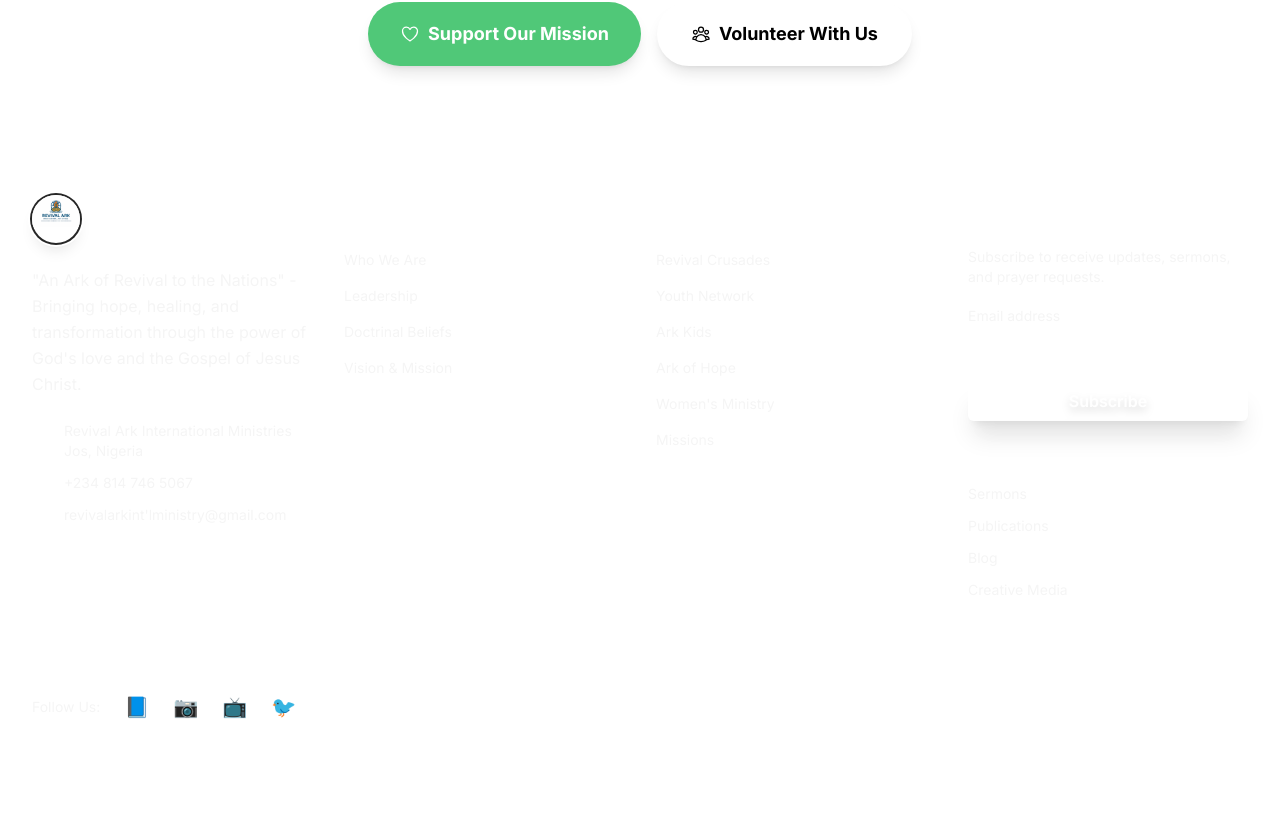
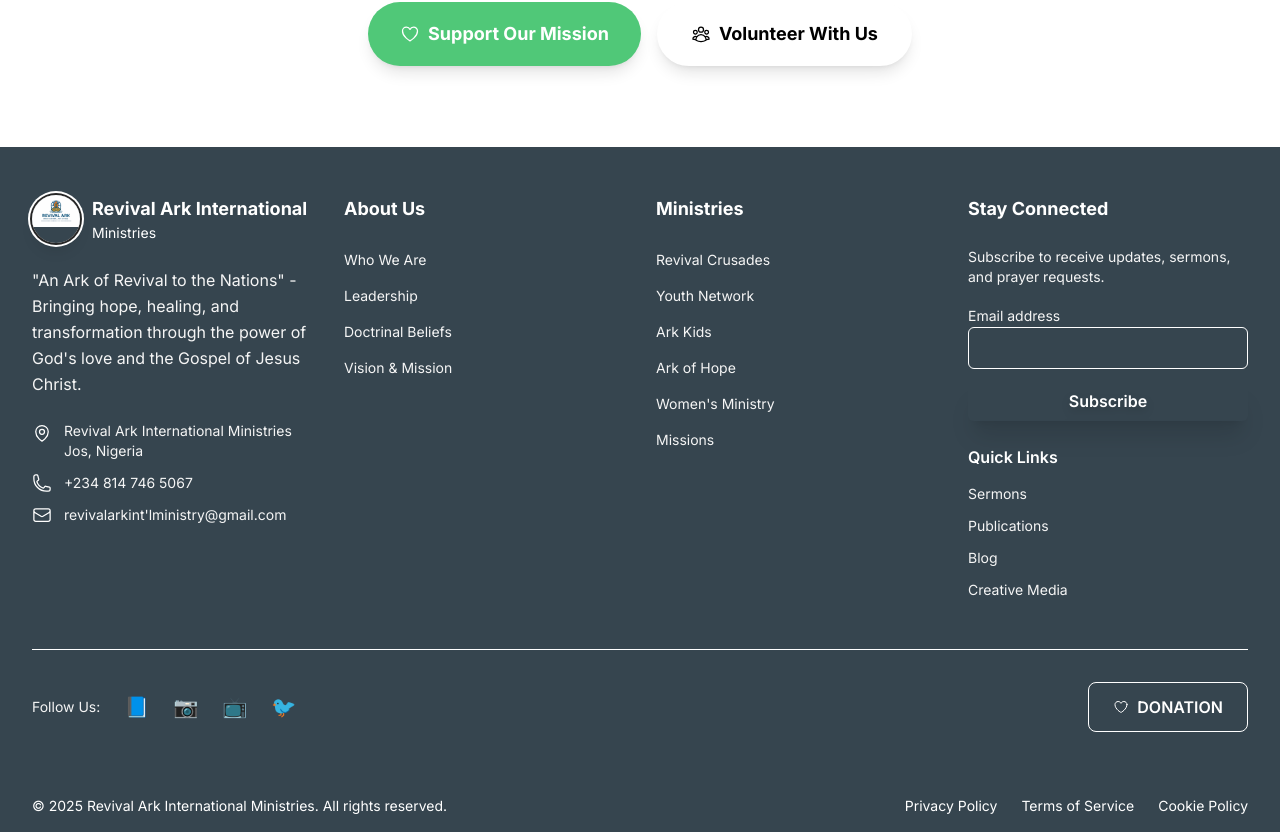
Before and after one commit to zortojnr/revival-ark-int-ministries, a Next.js app: page / in a window 1280 px wide. Shown: the part 5701-6533 px from the top of the page. Built offline with nearby package versions, Linux system fonts and the light colour scheme.

Commit message:
Footer: enforce charcoal grey background with explicit hex fallback alongside secondary-800; no layout changes

```diff
--- a/src/app/ministries/youth-ministry/page.tsx
+++ b/src/app/ministries/youth-ministry/page.tsx
@@ -110,13 +110,14 @@
       <div className="min-h-screen bg-gradient-to-br from-primary-50 to-secondary-50">
         {/* Hero Section */}
         <section className="relative bg-gradient-to-r from-primary-600 to-secondary-600 text-white py-20">
-          {/* Mobile-only background image with overlay */}
+          {/* Mobile-only background image with primary overlay */}
           <div
             className="absolute inset-0 bg-cover bg-center bg-no-repeat sm:hidden"
             style={{ backgroundImage: "url('/images/logo.jpg')" }}
           />
-          <div className="absolute inset-0 bg-black/50 sm:hidden" />
-          <div className="absolute inset-0 bg-black/20"></div>
+          <div className="absolute inset-0 bg-primary-900/60 sm:hidden" />
+          {/* Desktop/tablet subtle overlay */}
+          <div className="absolute inset-0 bg-black/20 hidden sm:block"></div>
           <div className="relative max-w-7xl mx-auto px-4 sm:px-6 lg:px-8">
             <div className="grid md:grid-cols-2 gap-16 items-center">
               <div>
--- a/src/components/layout/Footer.tsx
+++ b/src/components/layout/Footer.tsx
@@ -106,7 +106,7 @@
   };
 
   return (
-    <footer className="bg-secondary-800 text-white border-t border-secondary-700">
+    <footer className="bg-secondary-800 bg-[#36454F] text-white border-t border-secondary-700">
       {/* Main Footer Content */}
       <div className="max-w-7xl mx-auto px-4 sm:px-6 lg:px-8 py-12">
         <div className="grid grid-cols-1 md:grid-cols-2 lg:grid-cols-4 gap-8">
@@ -282,7 +282,7 @@
       </div>
 
       {/* Bottom Bar */}
-      <div className="bg-secondary-800 py-4">
+      <div className="bg-secondary-800 bg-[#36454F] py-4">
         <div className="max-w-7xl mx-auto px-4 sm:px-6 lg:px-8">
           <div className="flex flex-col md:flex-row justify-between items-center text-sm text-white">
             <div className="mb-2 md:mb-0">
```
